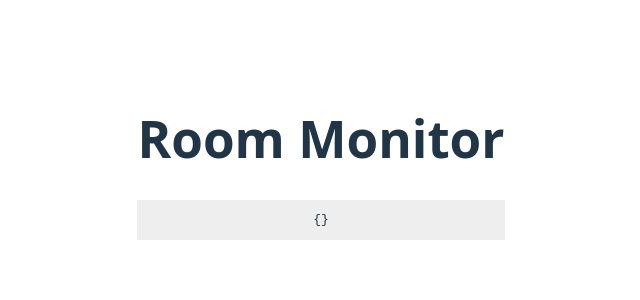
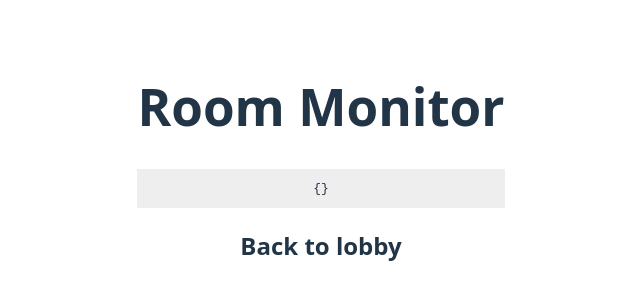
Before and after one commit to OdedSnir/my-app, a React (Vite) app: page /monitor in a window 1280 px wide. Shown: the part 236-536 px from the top of the page, without its empty margins (319-959 px from the left). Built offline with nearby package versions, Linux system fonts and the light colour scheme; no server answers.

Commit message:
fixed navigation from lobby to RoomMonitorPage

```diff
--- a/src/App.jsx
+++ b/src/App.jsx
@@ -13,6 +13,7 @@ function App() {
       <Route path="/" element={<Lobby />} />
       <Route path="/block/:id" element={<CodeBlockPage />} />
       <Route path="/monitor" element={<RoomMonitorPage />} />
+
     </Routes>
   );
 }
--- a/src/pages/Lobby.jsx
+++ b/src/pages/Lobby.jsx
@@ -29,6 +29,7 @@ export default function Lobby() {
           </li>
         ))}
       </ul>
+      <h2 onClick={() => navigate("/monitor")}>Check Out courrent rooms...</h2>
     </div>
   );
 }
--- a/src/pages/RoomMonitorPage.jsx
+++ b/src/pages/RoomMonitorPage.jsx
@@ -1,12 +1,15 @@
 import { useEffect, useState } from "react";
+import { useNavigate } from "react-router-dom";
 
-const WS_URL = "ws://localhost:8000/ws/rooms/all";
+const WS_URL = import.meta.env.VITE_WS_URL;
+const WS_ROOMDATA_URL = `${WS_URL}/rooms/all`;
 
 export default function RoomMonitorPage() {
   const [roomData, setRoomData] = useState({});
+  const navigate = useNavigate();
 
   useEffect(() => {
-    const socket = new WebSocket(WS_URL);
+    const socket = new WebSocket(WS_ROOMDATA_URL);
 
     socket.onmessage = (event) => {
       const data = JSON.parse(event.data);
@@ -28,6 +31,9 @@ export default function RoomMonitorPage() {
       <pre style={{ backgroundColor: "#eee", padding: "10px" }}>
         {JSON.stringify(roomData, null, 2)}
       </pre>
+      <h2 style={{ cursor: "pointer" }} onClick={() => navigate("/")}>
+        Back to lobby
+      </h2>
     </div>
   );
 }
```
Also changed, not shown: src/pages/CodeBlockPage.jsx (line endings or trailing spaces), 1 other file (tests, documents, lock files or other folders).
